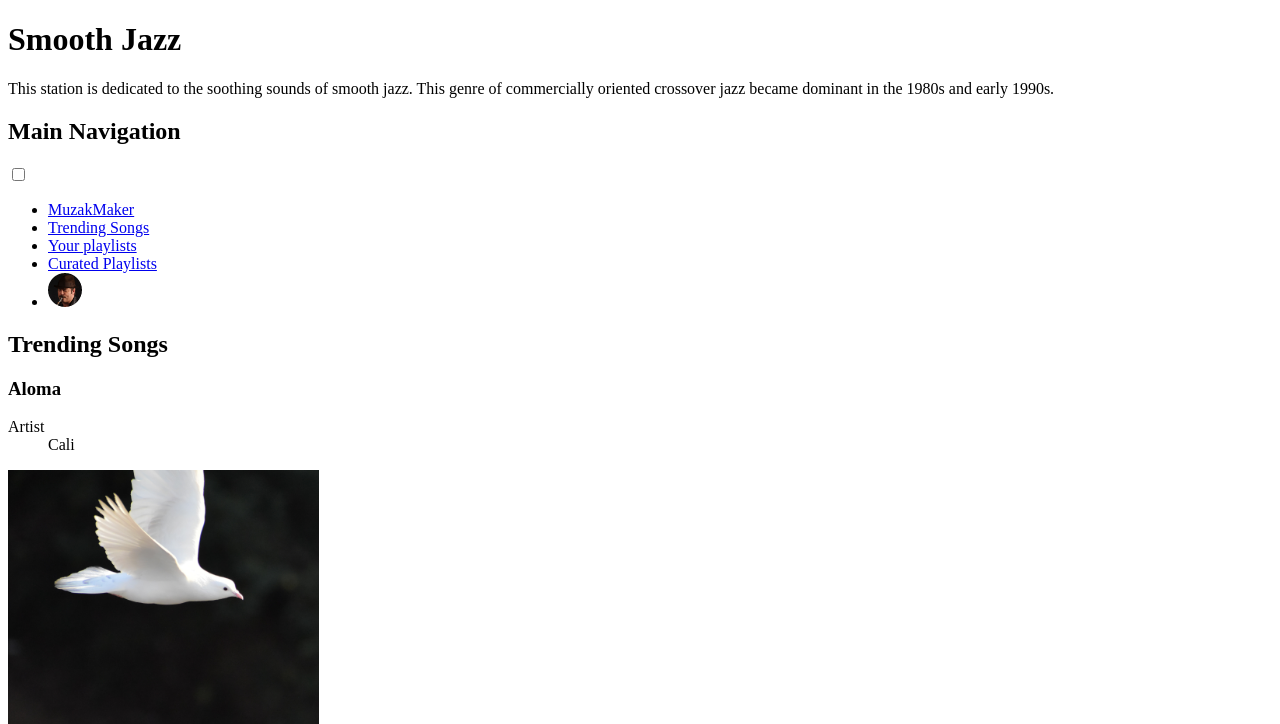
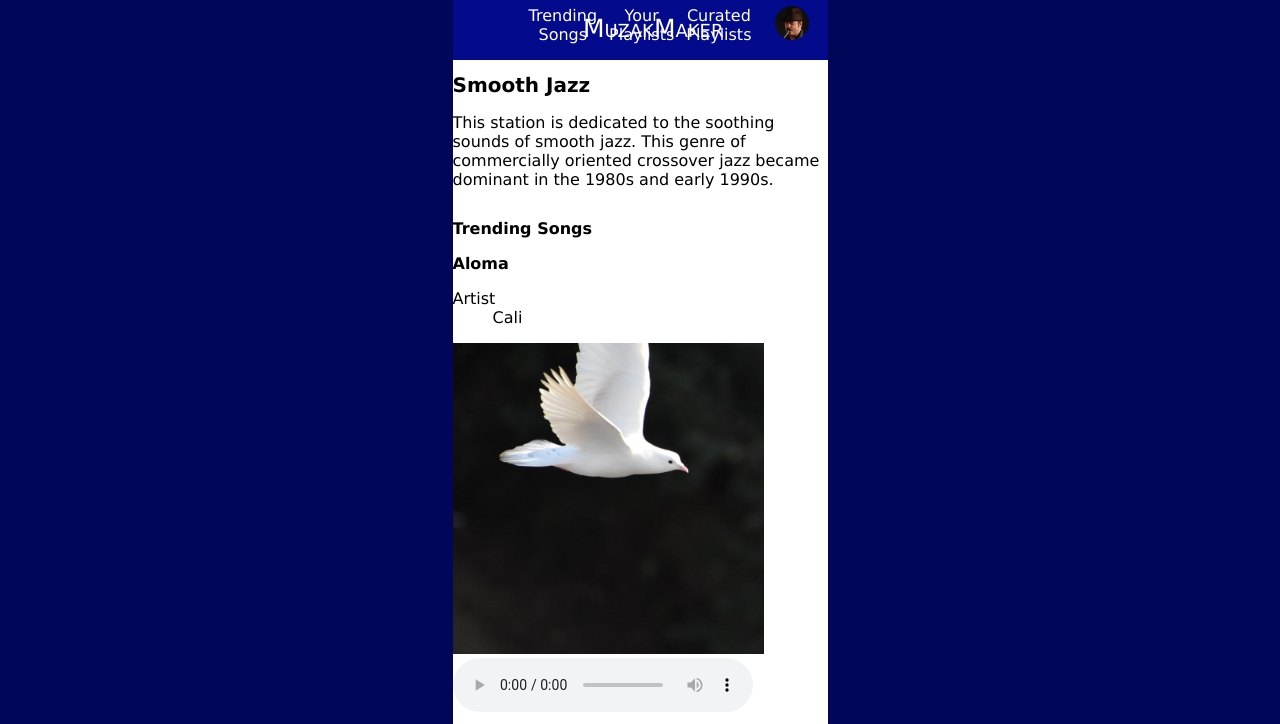
Before and after one commit to kdshapiro10/streaminggmedia, a plain HTML site: page index.html in a window 1280 px wide. Shown: the top 724 px of the page. Drawn offline with Linux system fonts and the light colour scheme.

Commit message:
styles.css
finished css on the nav

```diff
--- a/index.html
+++ b/index.html
@@ -12,14 +12,13 @@
     <p>This station is dedicated to the soothing sounds of smooth jazz. This genre of commercially oriented crossover jazz became dominant in the 1980s and early 1990s.</p>
 </header>
 <nav>
-    <h2>Main Navigation</h2>
     <input type="checkbox" id="dropdown">
     <label for="dropdown"><span></span></label>
     <ul>
-        <li><a href="muzak">MuzakMaker</a></li>
-        <li><a href="trending">Trending Songs</a></li>
-        <li><a href="playlists">Your playlists</a></li>
-        <li><a href="curated">Curated Playlists</a></li>
+        <li><a href="#muzak">MuzakMaker</a></li>
+        <li><a href="#trending">Trending <br /> Songs</a></li>
+        <li><a href="#playlists">Your <br />Playlists</a></li>
+        <li><a href="#curated">Curated <br /> Playlists</a></li>
         <li><a href="user"><img src="images/duke-silver.png" alt="user picture of duke silver"></a></li>
     </ul>
 </nav>
--- a/styles.css
+++ b/styles.css
@@ -0,0 +1,125 @@
+html {
+    background-color: #020659;
+}
+
+body {
+    width:375px;
+    background-color: #ffffff;
+    margin:0 auto;
+    display:grid;
+    font-family: Verdana, Geneva, Tahoma, sans-serif;
+}
+
+header {
+    grid-row:2/3;
+}
+
+h1 {
+    font-size: 1.25em;
+}
+
+h2, h3 {
+    font-size: 1em;
+}
+
+p, dl, dd {
+    font-size: 1em;
+}
+
+footer p {
+    font-size: .75em;
+}
+
+nav {
+    grid-row:1/2;
+    background-color: #030a8C;
+    padding:0;
+    position: relative;
+}
+
+ul {
+    margin: 0;
+    padding: 0;
+    overflow: hidden;
+    list-style: none;
+    max-height: 0;
+    transition: max-height .2s ease-out;
+    text-align: center;
+}
+
+li a {
+    display:block;
+    text-decoration: none;
+    color:#ffffff;
+    padding:6px;
+}
+
+ul > li:first-child > a {
+    font-variant: small-caps;
+    position:absolute;
+    top:8px;
+    right:98px;
+    font-size: 25px;
+}
+
+label {
+    cursor: pointer;
+    display: inline-block;
+    padding: 28px 20px;
+    position: relative;
+    user-select: none;
+}
+label span {
+    background-color: #ffffff;
+    display: block;
+    height: 2px;
+    position: relative;
+    transition: background-color .2s ease-out;
+    width: 18px;
+}
+label span:before, label span:after {
+    background: #ffffff;
+    content: '';
+    display: block;
+    height: 100%;
+    position: absolute;
+    transition: all .2s ease-out;
+    width: 100%;
+}
+label span:before {
+    top: 5px;
+}
+label span:after {
+    top: -5px;
+}
+input {
+    display: none;
+}
+input:checked ~ ul {
+    max-height: 500px;
+}
+input:checked ~ label span {
+    background: transparent;
+}
+input:checked ~ label span:before {
+    transform: rotate(-45deg);
+}
+input:checked ~ label span:after {
+    transform: rotate(45deg);
+}
+input:checked ~ label:not(.steps) span:before, input:checked ~ label:not(.steps) span:after {
+    top: 0;
+}
+
+@media screen and (min-width:834px) {
+    ul {
+        overflow: visible;
+        position: absolute;
+        top: 0;
+        display: grid;
+        grid-template-columns: 1fr 1fr 1fr 1fr 1fr;
+    }
+    label span, input {
+        display: none;
+    }
+}
```
